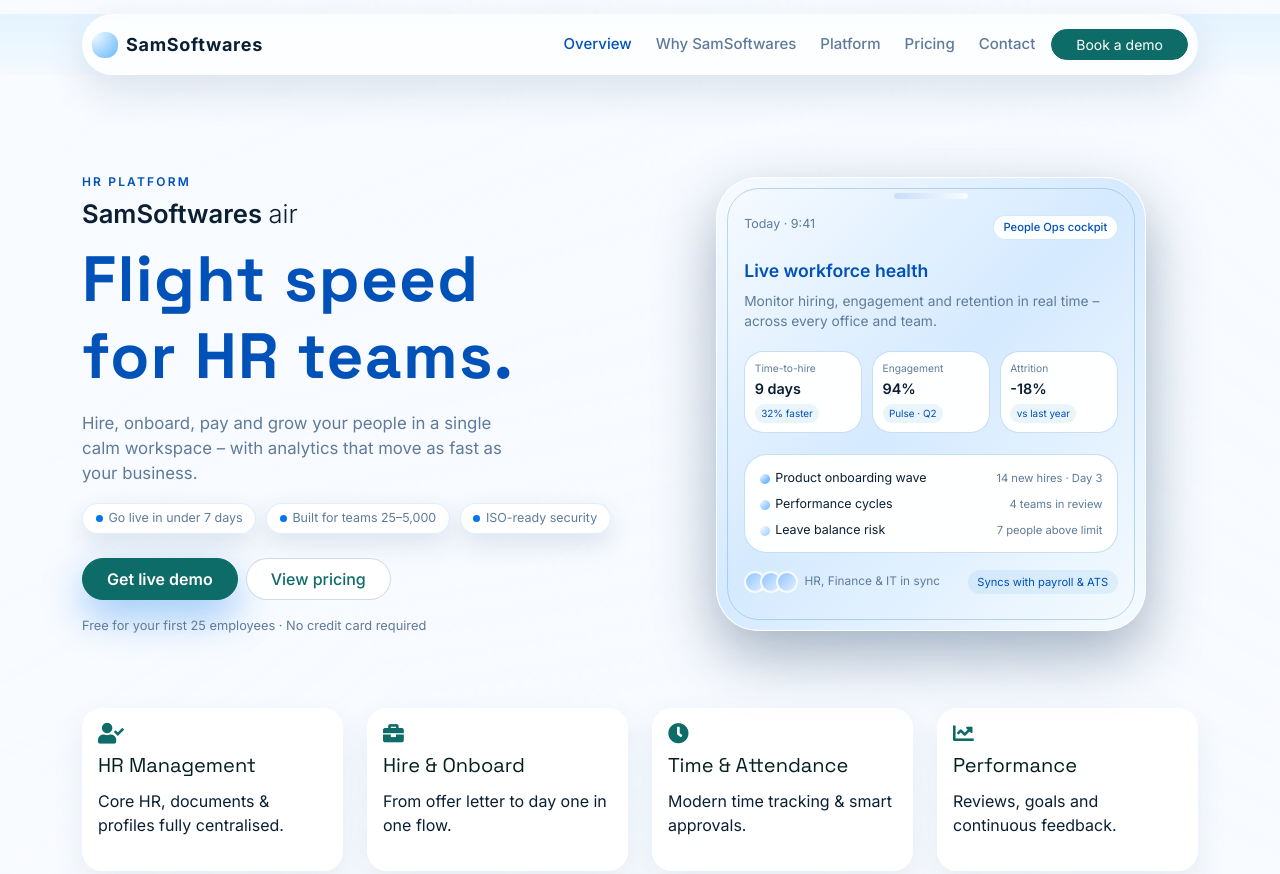
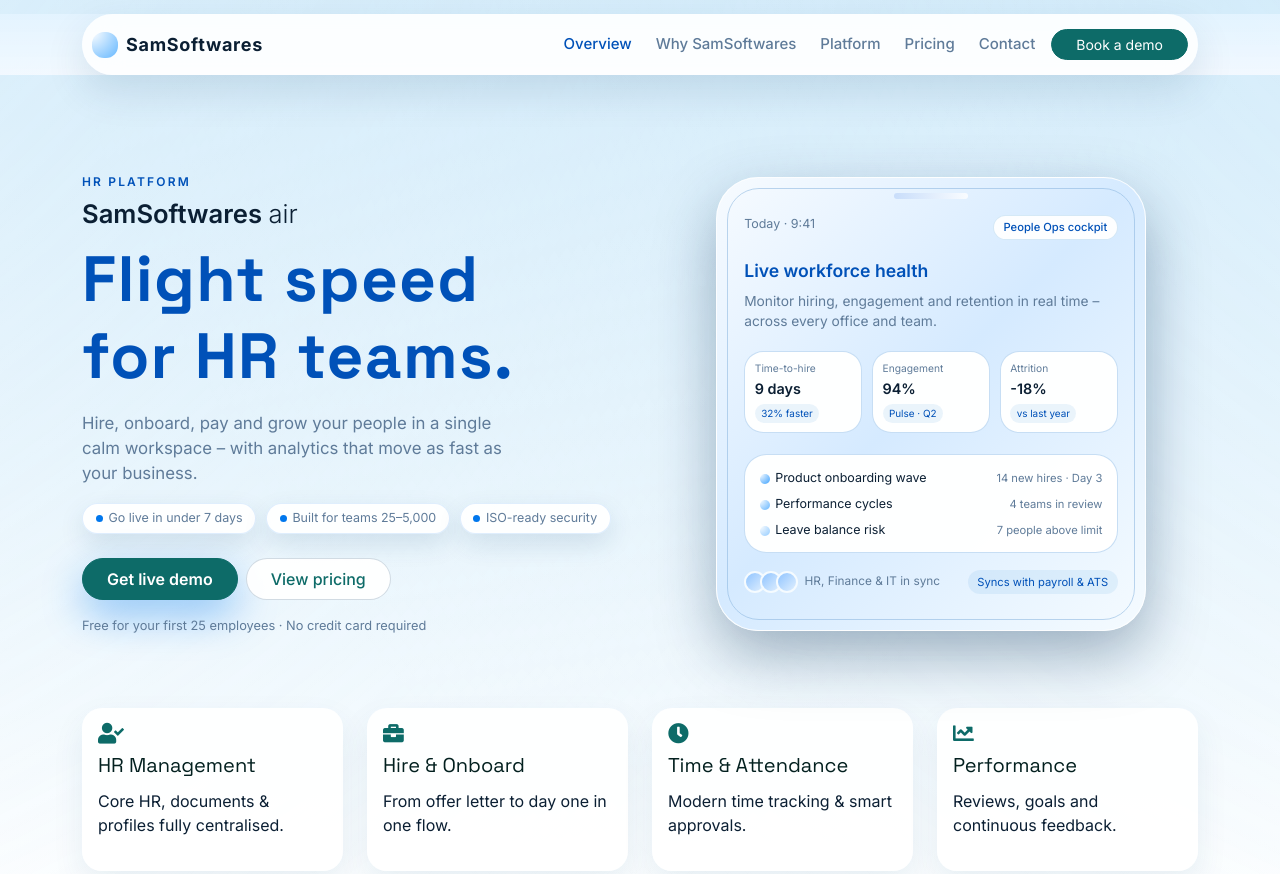
Before and after one commit to samsoftwares2025/HR-Landing-Apple-Theme, a plain HTML site: page index.html in a window 1280 px wide. Shown: the top 874 px of the page. Drawn offline with nearby package versions, Linux system fonts and the light colour scheme.

Commit message:
color change

```diff
--- a/css/style.css
+++ b/css/style.css
@@ -19,7 +19,8 @@
 body {
     font-family: "Inter", system-ui, -apple-system, BlinkMacSystemFont, "Segoe UI", sans-serif;
     color: var(--sky-text);
-    background: linear-gradient(180deg, #f5f9ff 0%, #ffffff 60%, #f8fbff 100%);
+    /* background: linear-gradient(180deg, #f5f9ff 0%, #ffffff 60%, #f8fbff 100%); */
+     background: #ffffff;
 }
 
 h1, h2, h3, h4, h5, h6 {
@@ -167,6 +168,11 @@ h1, h2, h3, h4, h5, h6 {
     /* background: linear-gradient(180deg, #d7ecff 0%, #f5fbff 50%, #f7fbff 100%); */
     position: relative;
     overflow: hidden;
+    background: linear-gradient(
+        180deg,
+        #c6e6f9 0%,   /* top blue */
+        #ffffff 100% /* fades into white */
+    );
 }
 
 .hero-header::before {
```
